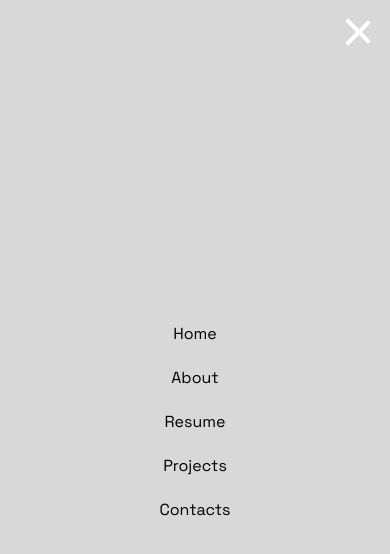
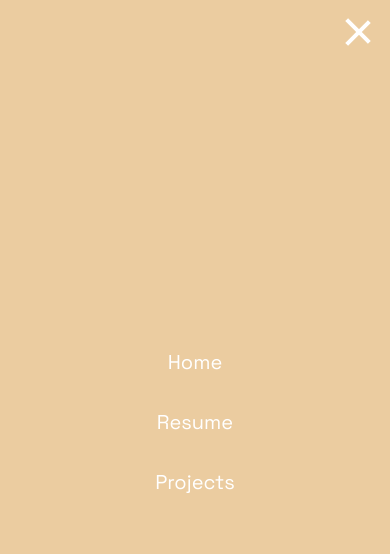
Before and after one commit to Elostay/Portfolio-Anastasiia-Motsukh, a Next.js app: page / in a window 390 px wide. Both pictures are taken after a click on the button "Toggle menu". Shown: the top 554 px of the page. Built offline with nearby package versions, Linux system fonts and the light colour scheme.

Commit message:
fix hamburger menu

```diff
--- a/src/app/components/HamburgerMenu.tsx
+++ b/src/app/components/HamburgerMenu.tsx
@@ -40,23 +40,19 @@ const HamburgerMenu = () => {
       </button>
 
       <div
-        className={`fixed top-0 left-0 w-full h-full bg-secondary-grey text-black  z-40 transform transition-all duration-300 ${
+        className={`fixed top-0 left-0 w-full h-full bg-[#ebcca0] text-white  z-40 transform transition-all duration-300 ${
           isBurgerOpen
             ? "opacity-100 translate-x-0"
             : "opacity-0 translate-x-full"
         }`}
       >
-        <ul className="flex flex-col gap-5 items-center justify-center h-full">
+        <ul className="flex flex-col gap-8 items-center justify-center h-full text-xl">
           <li>
             <Link href="/" onClick={closeBurger}>
               Home
             </Link>
           </li>
-          <li>
-            <Link href="/about" onClick={closeBurger}>
-              About
-            </Link>
-          </li>
+
           <li>
             <Link href="/resume" onClick={closeBurger}>
               Resume
@@ -67,11 +63,6 @@ const HamburgerMenu = () => {
               Projects
             </Link>
           </li>
-          <li>
-            <Link href="/contacts" onClick={closeBurger}>
-              Contacts
-            </Link>
-          </li>
         </ul>
       </div>
     </div>
```
